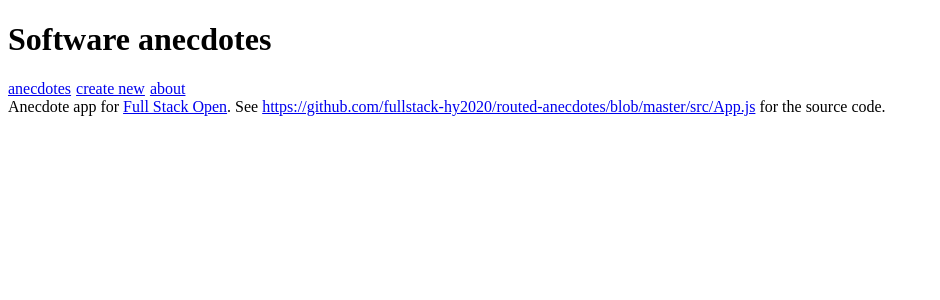
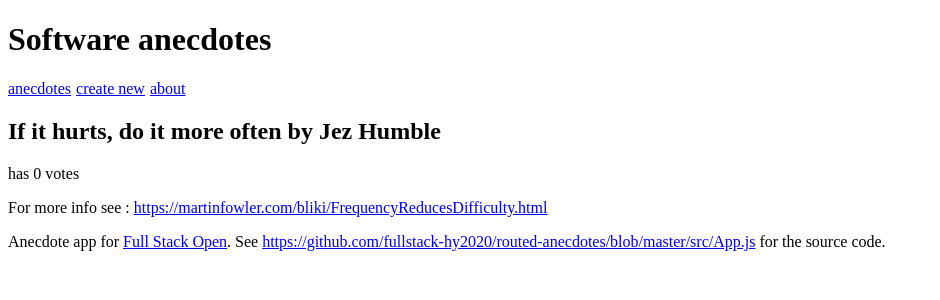
Before and after one commit to IamSithabile/Fullstack-Open-Part7, a React (Create React App) app: page /anecdotes/1 in a window 1280 px wide. Shown: the top 300 px of the page, without its empty margins (0-940 px from the left). Built offline with nearby package versions, Linux system fonts and the light colour scheme.

Commit message:
Exercise 7.2 routed anecdotes step 2

```diff
--- a/src/App.js
+++ b/src/App.js
@@ -1,4 +1,4 @@
-import { BrowserRouter, Routes, Route } from 'react-router-dom'
+import { Routes, Route, useMatch } from 'react-router-dom'
 
 import { useState } from 'react'
 
@@ -7,6 +7,7 @@ import AnecdoteList from './components/AnecdoteList'
 import About from './pages/About'
 import CreateNew from './pages/CreateNew'
 import Footer from './components/Footer'
+import AnecdoteItem from './components/AnecdoteItem'
 
 const App = () => {
   const [anecdotes, setAnecdotes] = useState([
@@ -25,6 +26,12 @@ const App = () => {
       id: 2,
     },
   ])
+
+  const match = useMatch('/anecdotes/:id')
+
+  const anecdote = match
+    ? anecdotes.find(anecdote => anecdote.id === Number(match.params.id))
+    : null
 
   const [notification, setNotification] = useState('')
 
@@ -47,7 +54,6 @@ const App = () => {
   }
 
   return (
-    <BrowserRouter>
     <div>
       <h1>Software anecdotes</h1>
 
@@ -56,11 +62,17 @@ const App = () => {
       <Routes>
         <Route
           path="/"
-            element={<AnecdoteList anecdotes={anecdotes} />}
+          element={<AnecdoteList {...{ anecdotes }} />}
         />
+
+        <Route
+          path="/anecdotes/:id"
+          element={<AnecdoteItem {...{ anecdote }} />}
+        />
+
         <Route
           path="/create"
-            element={<CreateNew addNew={addNew} />}
+          element={<CreateNew {...{ addNew }} />}
         />
         <Route
           path="/about"
@@ -70,7 +82,6 @@ const App = () => {
 
       <Footer />
     </div>
-    </BrowserRouter>
   )
 }
 
--- /dev/null
+++ b/src/components/AnecdoteItem.jsx
@@ -0,0 +1,20 @@
+import React from 'react'
+import { Link } from 'react-router-dom'
+
+const AnecdoteItem = ({ anecdote }) => {
+  const { content, votes, author, info } = anecdote
+
+  return (
+    <>
+      <h2>
+        {content} by {author}
+      </h2>
+      <p>has {votes} votes</p>
+      <p>
+        For more info see : <Link to={info}>{info}</Link>
+      </p>
+    </>
+  )
+}
+
+export default AnecdoteItem
--- a/src/components/AnecdoteList.jsx
+++ b/src/components/AnecdoteList.jsx
@@ -1,9 +1,16 @@
+import { Link } from 'react-router-dom'
+
 const AnecdoteList = ({ anecdotes }) => (
   <div>
     <h2>Anecdotes</h2>
     <ul>
       {anecdotes.map(anecdote => (
-        <li key={anecdote.id}>{anecdote.content}</li>
+        <Link
+          to={`/anecdotes/${anecdote.id}`}
+          key={anecdote.id}
+        >
+          <li>{anecdote.content}</li>
+        </Link>
       ))}
     </ul>
   </div>
--- a/src/index.js
+++ b/src/index.js
@@ -2,4 +2,10 @@ import React from 'react'
 import ReactDOM from 'react-dom/client'
 import App from './App'
 
-ReactDOM.createRoot(document.getElementById('root')).render(<App />)
+import { BrowserRouter } from 'react-router-dom'
+
+ReactDOM.createRoot(document.getElementById('root')).render(
+  <BrowserRouter>
+    <App />
+  </BrowserRouter>
+)
```
Lines whose indentation alone changed are shown as unchanged.
